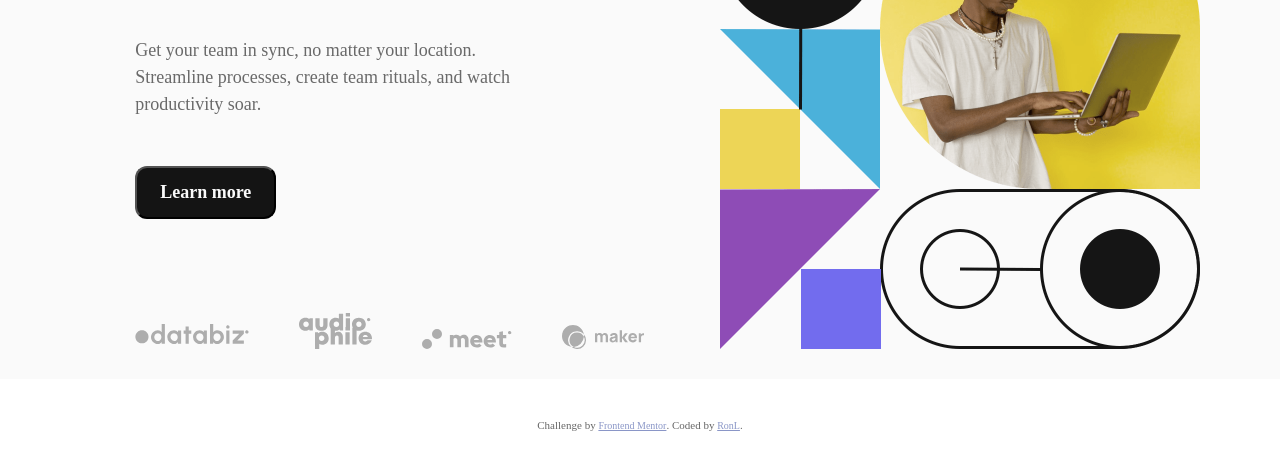
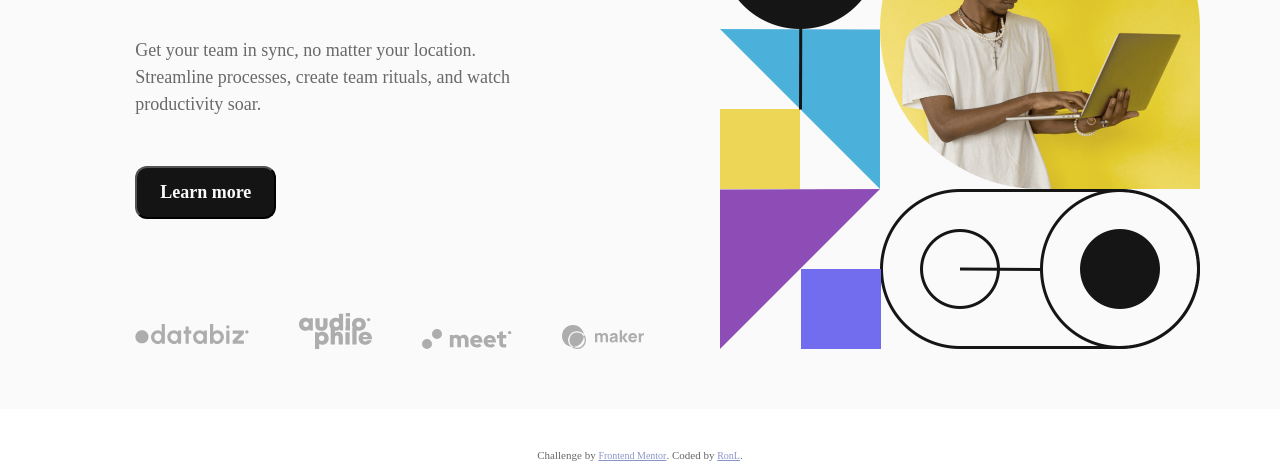
Before and after one commit to Stypian/FEM-Intro-Section-With-Dropdown-Nav, a plain HTML site: page index.html in a window 1280 px wide. Shown: the part 431-892 px from the top of the page. Before the commit the page ends 862 px from the top, so only its background shows below. Drawn offline with Linux system fonts and the light colour scheme; a web font is replaced by a local one.

Commit message:
Update styles.css

```diff
--- a/styles.css
+++ b/styles.css
@@ -30,6 +30,7 @@
         justify-content: center;
         background-color: hsl(0, 0%, 98%);
         position: relative;
+        padding-bottom: 4rem;
     }
 
     .intro-sect__inner {
@@ -391,7 +392,7 @@
         padding-left: var(--from-left);
     }
 
-    @media (orientation: landscape) {
+    @media (orientation: landscape) and (max-width: 860px) {
         .intro-sect__main {
             height: auto;
             padding-bottom: 3rem;
```
